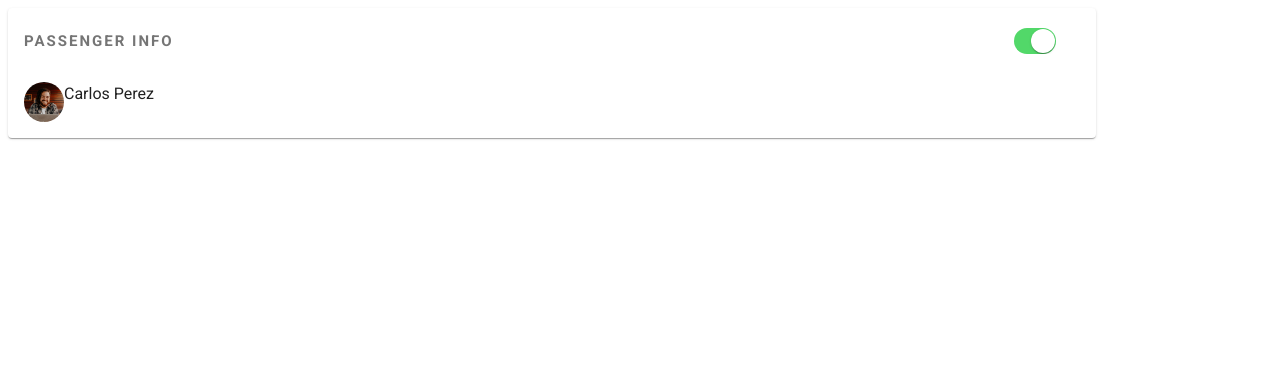
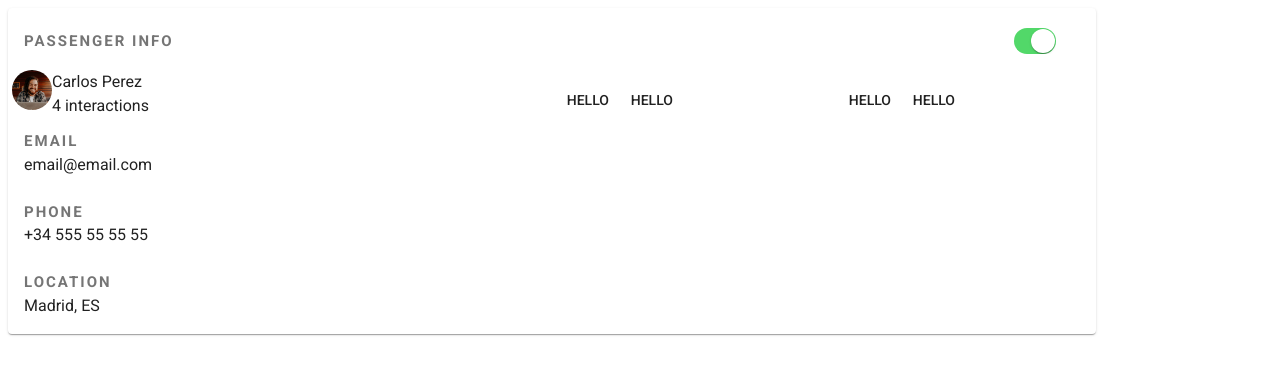
Before and after one commit to orianabreu/Onyze-test, a React (Create React App) app: page / in a window 1280 px wide. Shown: the top 374 px of the page. Built offline with nearby package versions, Linux system fonts and the light colour scheme.

Commit message:
add grid and passenger info

```diff
--- a/src/PassengerInfo/index.js
+++ b/src/PassengerInfo/index.js
@@ -8,10 +8,11 @@ import Typography from '@material-ui/core/Typography';
 import Avatar from '@material-ui/core/Avatar';
 import Divider from '@material-ui/core/Divider';
 import SwitchButton from '../SwitchButton';
-import { XGrid } from '@material-ui/x-grid';
+import Grid from '@material-ui/core/Grid';
 import passenger1 from '../assets/passenger1.jpg';
 import useStyles from './styles';
-
+import StyledButton from './styles';
+import Button from '@material-ui/core/Button';
 
 const AccordionSummary = withStyles({
     expandIcon: {
@@ -21,7 +22,7 @@ const AccordionSummary = withStyles({
 
 export default function Passenger() {
 
-  const {root, heading, secondaryHeading, details, column, row, helper, link} = useStyles();
+  const {root, heading, MuiGrid} = useStyles();
 
   return (
     <div className={root}>
@@ -37,13 +38,58 @@ export default function Passenger() {
         </AccordionSummary>
 
         <AccordionDetails>
+            <Grid container spacing={3} className={MuiGrid}>
+                <Grid container xs={12}>
                     <Avatar
                         alt="Passenger"
                         src={passenger1}
                     />
                     <Typography>
-                Carlos Perez
+                        Carlos Perez <br />
+                        4 interactions
                     </Typography>
+                </Grid>
+
+                <Grid item xs={12} className={MuiGrid}>
+                    <Typography className={heading}>
+                        EMAIL
+                    </Typography>
+                    <Typography>
+                        email@email.com
+                    </Typography>
+                </Grid>
+
+                <Grid item xs={12}>
+                    <Typography className={heading}>
+                        PHONE
+                    </Typography>
+                    <Typography>
+                        +34 555 55 55 55
+                    </Typography>
+                </Grid>
+
+                <Grid item xs={12}>
+                    <Typography className={heading}>
+                        LOCATION
+                    </Typography>
+                    <Typography>
+                        Madrid, ES
+                    </Typography>
+                </Grid>
+
+            </Grid>
+
+            <Grid container spacing={5} className={MuiGrid}>
+
+            <Grid item xs={6}>
+                <Button>Hello</Button>
+                <Button>Hello</Button>
+            </Grid>
+            <Grid item xs={6}>
+                <Button>Hello</Button>
+                <Button>Hello</Button>
+            </Grid>
+            </Grid>
         </AccordionDetails>
       </Accordion>
     </div>
--- a/src/PassengerInfo/styles.js
+++ b/src/PassengerInfo/styles.js
@@ -1,5 +1,6 @@
 import { makeStyles } from '@material-ui/core/styles';
 import styled from 'styled-components';
+import Button from '@material-ui/core/Button';
 
 const useStyles = makeStyles((theme) => ({
     root: {
@@ -11,30 +12,21 @@ const useStyles = makeStyles((theme) => ({
       fontWeight: 'bold',
       letterSpacing: '2px',
     },
-    details: {
-      alignItems: 'center',
-    },
-    column: {
-      flexBasis: '33.33%',
-      display: 'flex',
-    },
-    helper: {
-      borderLeft: `2px solid ${theme.palette.divider}`,
-      padding: theme.spacing(1, 2),
-    },
-    link: {
-      color: theme.palette.primary.main,
-      textDecoration: 'none',
-      '&:hover': {
-        textDecoration: 'underline',
-      },
-    },
+    MuiGrid: {
+        root: {
+            flexGrow: 1,
+        }
+    }
   }));
 
- export const Container = styled.div`
-    display: flex;
-    justify-content: flex-star;
-    align-items: center;
- `;
+ export const StyledButton = styled(Button)`
+    background-color: #6772e5;
+    color: #fff;
+    box-shadow: 0 4px 6px rgba(50, 50, 93, 0.11), 0 1px 3px rgba(0, 0, 0, 0.08);
+    padding: 7px 14px;
+    &:hover {
+    background-color: #5469d4;
+    }
+`;
 
   export default useStyles;
```
Lines whose indentation alone changed are shown as unchanged.
